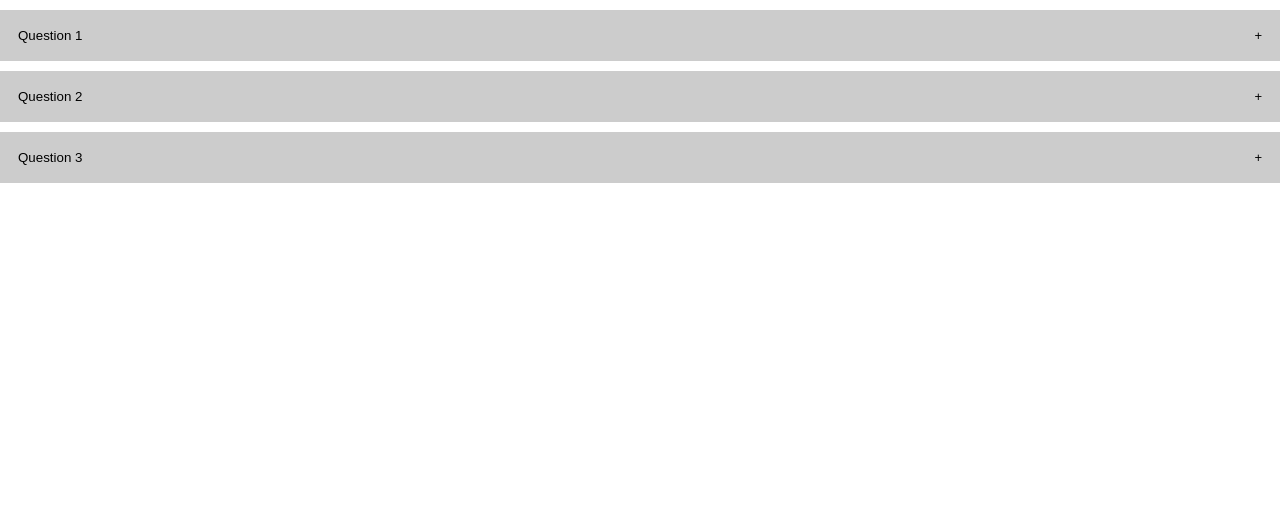
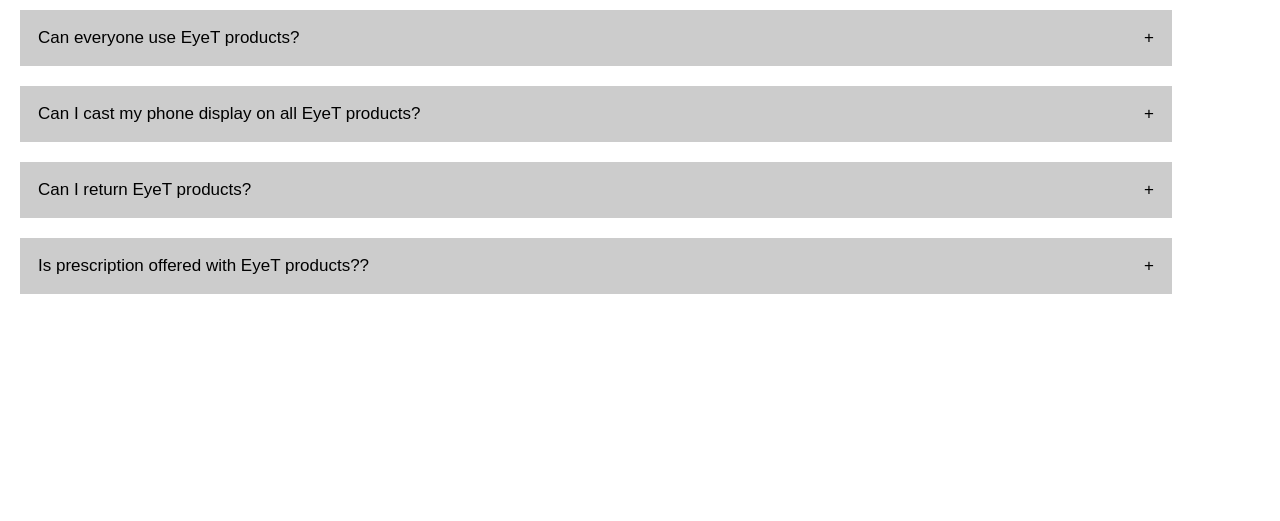
Before and after one commit to EyeTInc/EyeTInc.github.io, a plain HTML site: page faq.html in a window 1280 px wide. Shown: the part 279-800 px from the top of the page. Drawn offline with Linux system fonts and the light colour scheme.

Commit message:
Added faq questions and answers.

```diff
--- a/css/main.css
+++ b/css/main.css
@@ -241,13 +241,14 @@ input[type=submit]:hover{
     color: black;
     cursor: pointer;
     padding: 18px;
-    width: 100%;
+    width: 90%;
+    margin-left: 20px;
     text-align: left;
     border: none;
     outline: none;
     transition: 0.4s;
+    font-size: 17px;
 }
-
 
 .active, .accordion:hover{
     background-color: gray;
@@ -255,7 +256,7 @@ input[type=submit]:hover{
 }
 .accordion:after{
     content: "+"; /*plus sign*/
-    font-size: 13px;
+    font-size: 17px;
     color: black;
     float: right;
     margin-left: 5px;
@@ -270,10 +271,18 @@ input[type=submit]:hover{
     background-color: white;
     max-height: 0px;
     overflow: hidden;
-    transition: max-height 0.4s ease-out;
+    transition: max-height 0.2s ease-out;
+    margin-top: 10px;
     margin-bottom: 10px;
+    float: left;
+    display: block;
 }
 .panel.show{
     opacity: 1;
     max-height: 100%;
 }
+
+.panel p{
+    max-width: 100%;
+    font-size: 17px;
+}
--- a/faq.html
+++ b/faq.html
@@ -29,23 +29,31 @@
                 About
         </header>
 
-        <h1 id="general-header">FAQ:</h1>
+        <h1 id="general-header">F A Q . . .</h1>
         <h2 id="faq-subtitle">Frequently asked questions that we get all the time.</h2>
 
         <!--faq dropdown section-->
-        <button class="accordion">Question 1</button>
+        <button class="accordion">Can everyone use EyeT products?</button>
         <div class="panel">
-            <p>Lorem ipsum dolor sit amet, consectetur adipisicing elit. Vitae expedita aut, sint nam harum nesciunt fugiat vero sed reprehenderit officiis, molestiae officia amet eos atque itaque blanditiis dignissimos necessitatibus nihil?</p>
+            <p>EyeT products are not for everyone.</p><br>
+            <p>Similar to wearing glasses, some people may experience headaches and eye strain. Please ask your doctor about risks of eye impact damage and more before purchasing our products.</p>
         </div>
 
-        <button class="accordion">Question 2</button>
+        <button class="accordion">Can I cast my phone display on all EyeT products?</button>
         <div class="panel">
-            <p>Lorem ipsum dolor sit amet consectetur, adipisicing elit. Fuga aperiam eum aliquid magni doloribus id inventore ad illum voluptatem aliquam molestias perferendis autem laboriosam molestiae, architecto quaerat nam itaque. Illum.</p>
+            <p>Yes.</p><br>
+            <p>Simply press the connect button on the side of your glasses to activate the connection to your phone.</p>
         </div>
 
-        <button class="accordion">Question 3</button>
+        <button class="accordion">Can I return EyeT products?</button>
         <div class="panel">
-            <p>Lorem, ipsum dolor sit amet consectetur adipisicing elit. Quaerat vitae praesentium doloribus, distinctio odit, totam maxime asperiores ratione rem accusamus voluptatibus saepe facere! Saepe accusamus suscipit atque reprehenderit omnis possimus?x</p>
+            <p>If you find any issues with our products and wish to return it, you may do so within 30 days from delivery or physical pick-up. After we confium that no major damage has occured, a full refund will be issued, which may take up to two weeks to process.</p>
+        </div>
+
+        <button class="accordion">Is prescription offered with EyeT products??</button>
+        <div class="panel">
+            <p>Yes.</p><br>
+            <p>A prescription option will be available when you check out with your product. Simply send a pdf of your prescription via email after a confirmation email is sent regarding your purchase.</p>
         </div>
     </body>
 </html>
```
